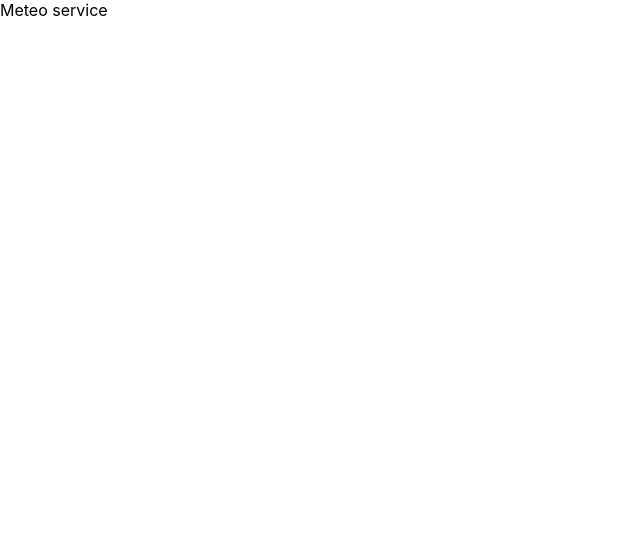
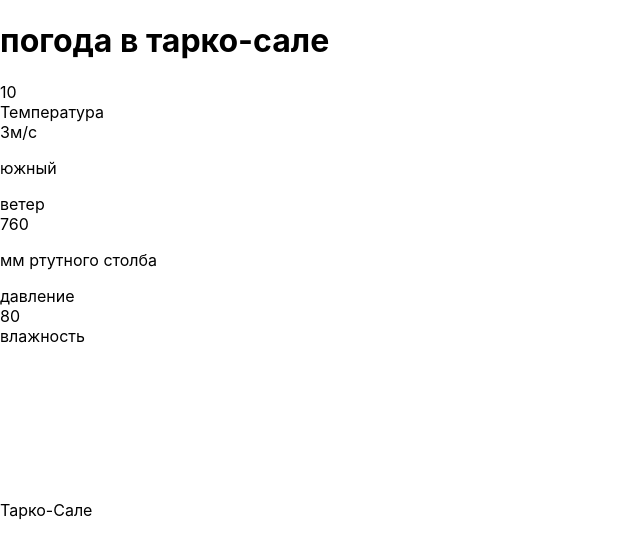
Before and after one commit to krysanoff/edds-meteo, a React app in the folder frontend/: page / in a window 1280 px wide. Shown: the top 556 px of the page, without its empty margins (0-640 px from the left). Built offline with nearby package versions, Linux system fonts and the light colour scheme.

Commit message:
App's JSX draft

```diff
--- a/frontend/src/App.js
+++ b/frontend/src/App.js
@@ -1,12 +1,16 @@
 import React, { Component } from 'react';
-import logo from './logo.svg';
+import Header from './Header';
+import Meteodash from './Meteodash';
+import Graph from './Graph';
 import './App.css';
 
 class App extends Component {
   render() {
     return (
         <div className="app">
-          Meteo service
+            <Header/>
+            <Meteodash/>
+            <Graph/>
         </div>
     );
   }
--- /dev/null
+++ b/frontend/src/Graph.js
@@ -0,0 +1,22 @@
+import React, { Component } from 'react'
+
+class Graph extends Component {
+    render() {
+        return (
+            <section key="1" className="row d-flex flex-wrap justify-content-around align-items-center">
+                <div className="col-sm-11 col-lg-6 graph">
+                    <canvas id="canvas"></canvas>
+                    <span id="chart" data-chart='<?php echo $chart; ?>'></span>
+                </div>
+                <div className="col d-none d-none d-lg-block meteo__block">
+                    <div className="meteo__basic meteo__basic_color_ts">
+                        <div className="clock clock__ts"></div>
+                    </div>
+                    <div className="meteo__title meteo__title_color_ts">Тарко-Сале</div>
+                </div>
+            </section>
+        )
+    }
+}
+
+export default Graph
--- a/frontend/src/Header.js
+++ b/frontend/src/Header.js
@@ -0,0 +1,13 @@
+import React, { Component } from 'react'
+
+class Header extends Component {
+    render() {
+        return (
+            <header className="header">
+                <h1>погода в тарко-сале</h1>
+            </header>
+        )
+    }
+}
+
+export default Header
--- /dev/null
+++ b/frontend/src/Meteodash.js
@@ -0,0 +1,43 @@
+import React, { Component } from 'react'
+
+class Meteodash extends Component {
+    render() {
+        return (
+            <section className="row d-flex flex-wrap justify-content-around">
+                <div className="col meteo__block">
+                    <div className="meteo__basic meteo__basic_color_t">
+                        <i className="wi wi-thermometer"></i>
+                        <span id="Ta">10</span><i className="wi wi-degrees"></i>
+                    </div>
+                    <div className="meteo__title meteo__title_color_t">Температура</div>
+                </div>
+                <div className="col meteo__block">
+                    <div className="meteo__basic meteo__basic_color_w">
+                        <i className="wi wi-windy"></i>
+                        <span id="Sm">3</span>
+                        <span className="meteo__wind-measure">м/с</span>
+                        <p id="Dm" className="meteo__basic_text_sm">южный</p>
+                    </div>
+                    <div className="meteo__title meteo__title_color_w">ветер</div>
+                </div>
+                <div className="col meteo__block">
+                    <div className="meteo__basic meteo__basic_color_p">
+                        <i className="wi wi-barometer"></i>
+                        <span id="Pa">760</span>
+                        <p className="meteo__basic_text_sm">мм ртутного столба</p>
+                    </div>
+                    <div className="meteo__title meteo__title_color_p">давление</div>
+                </div>
+                <div className="col meteo__block">
+                    <div className="meteo__basic meteo__basic_color_h">
+                        <i className="wi wi-humidity"></i>
+                        <span id="Ua">80</span>
+                    </div>
+                    <div className="meteo__title meteo__title_color_h">влажность</div>
+                </div>
+            </section>
+        )
+    }
+}
+
+export default Meteodash
```
